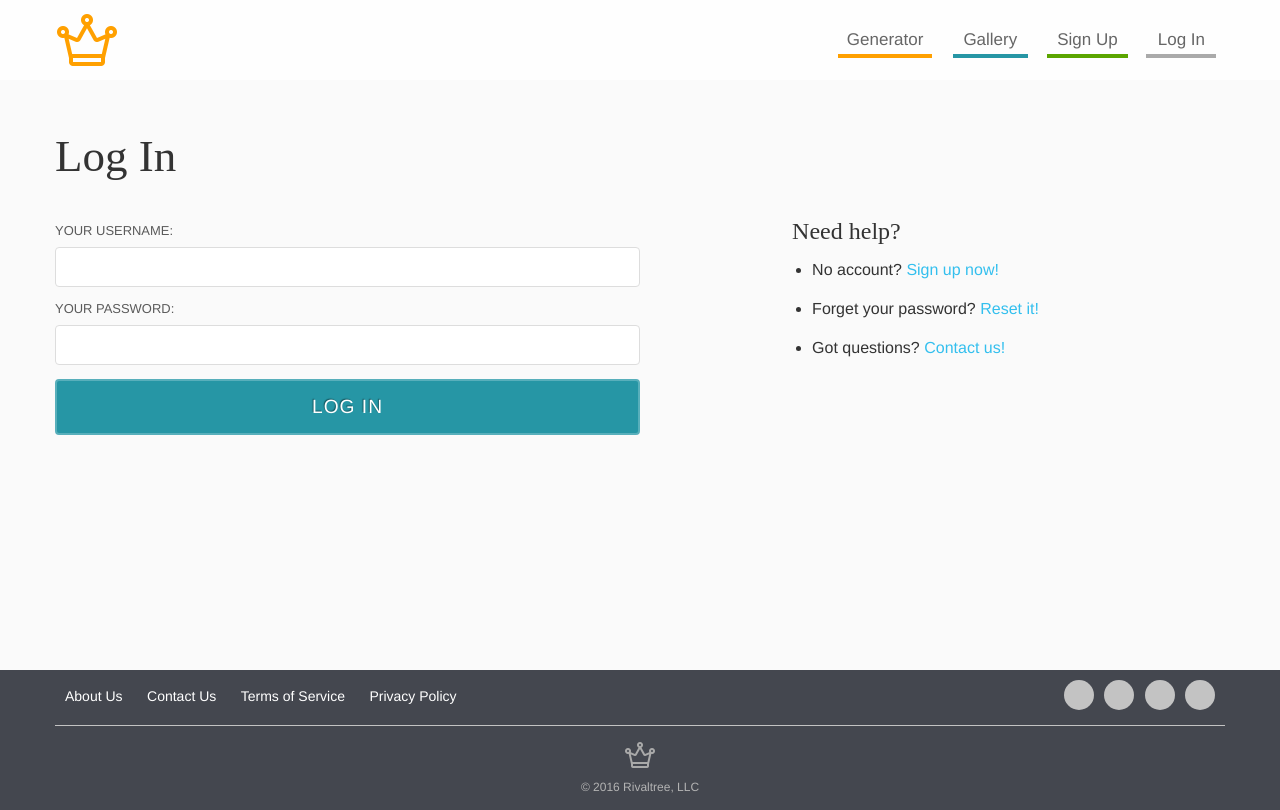
After one commit to mockenoff/rivaltree, a Django app: page /login/ in a window 1280 px wide. The commit adds this page. Run offline with Django 3.2, Linux system fonts and the light colour scheme; parts of the project's set-up code (start-up, migrations or seed data) failed here and were passed over; some web fonts are replaced.

Commit message:
Login, logout, reset views

```diff
--- a/apps/account/forms.py
+++ b/apps/account/forms.py
@@ -26,6 +26,19 @@ class ErrorForm(forms.Form):
 				classes.append('error')
 				self.fields[field].widget.attrs['class'] = ' '.join(classes)
 
+class ResetForm(ErrorForm):
+	password = forms.CharField(label='Your new password', widget=forms.PasswordInput, min_length=6, help_text='At least 6 characters long')
+	ERROR_FIELDS = ('password')
+
+class ForgotForm(ErrorForm):
+	email = forms.EmailField(label='Your email')
+	ERROR_FIELDS = ('email')
+
+class LoginForm(ErrorForm):
+	username = forms.CharField(label='Your username')
+	password = forms.CharField(label='Your password', widget=forms.PasswordInput)
+	ERROR_FIELDS = ('username', 'password')
+
 class SignupForm(ErrorForm):
 	username = forms.CharField(label='Your username')
 	email = forms.EmailField(label='Your email')
--- a/apps/account/urls.py
+++ b/apps/account/urls.py
@@ -12,6 +12,9 @@ urlpatterns = [
 	url(r'^terms/$', views.terms, name='terms'),
 	url(r'^privacy/$', views.privacy, name='privacy'),
 	url(r'^api/users/(?P<action>[^/]+)?', views.users, name='users'),
+	url(r'^logout/$', views.logout_view, name='logout'),
+	url(r'^login/$', views.login_view, name='login'),
+	url(r'^forgot/(?P<token>[^/]+)?', views.forgot, name='forgot'),
 	url(r'^dash/', views.dash, name='dash'),
 ]
 
--- a/apps/account/views.py
+++ b/apps/account/views.py
@@ -13,6 +13,7 @@ import datetime
 from django.conf import settings
 from django.shortcuts import render, redirect
 from django.views.decorators.csrf import csrf_exempt
+from django.contrib.auth.decorators import login_required
 from django.contrib.auth import authenticate, login, logout
 
 from lib import utils
@@ -59,13 +60,16 @@ def signup(request):
 	""" Serve up the signup page
 
 	"""
+	if request.user.is_authenticated():
+		return redirect('/')
+
 	form = None
 	if request.method == 'POST':
 		form = forms.SignupForm(request.POST)
 		if form.is_valid():
 			user, manager, confirmation = models.create_manager(
-				username=form.cleaned_data['username'],
-				email=form.cleaned_data['email'],
+				username=form.cleaned_data['username'].lower(),
+				email=form.cleaned_data['email'].lower(),
 				password=form.cleaned_data['password'])
 
 			utils.send_template_mail(
@@ -142,6 +146,100 @@ def users(request, action=None):
 
 		return utils.json_response({'logged_in': False}, status_code=401)
 
+def forgot(request, token=None):
+	""" Reset the password
+
+	"""
+	if request.user.is_authenticated():
+		return redirect('/')
+
+	form = None
+	error = False
+	complete = False
+
+	if token:
+		try:
+			reset = models.Reset.objects.get(pk=token)
+		except (ValueError, models.Reset.DoesNotExist):
+			reset = False
+			error = 1
+
+		form = forms.ResetForm()
+
+		if reset:
+			if request.method == 'POST':
+				form = forms.ResetForm(request.POST)
+				if form.is_valid():
+					reset.reset(password=form.cleaned_data['password'])
+					complete = True
+				else:
+					error = 2
+	else:
+		if request.method == 'POST':
+			form = forms.ForgotForm(request.POST)
+			if form.is_valid():
+				manager = models.Manager.objects.filter(user__email=form.cleaned_data['email'].lower()).first()
+				if manager:
+					reset = models.Reset.objects.filter(manager=manager).first()
+					if not reset:
+						reset = models.Reset.objects.create(manager=manager)
+
+					utils.send_template_mail(
+						subject='Reset the password to your Rivaltree account',
+						from_email=settings.DEFAULT_CONTACT_EMAIL,
+						recipient_list=[manager.user.email],
+						template='forgot',
+						data={
+							'username': manager.user.username,
+							'email': manager.user.email,
+							'token': reset.id.hex,
+						})
+					complete = True
+				else:
+					error = True
+		else:
+			form = forms.ForgotForm()
+
+	return render(request, 'forgot.html', {
+		'form': form,
+		'token': token,
+		'error': error,
+		'complete': complete,
+	})
+
+def login_view(request):
+	""" Log in the user
+
+	"""
+	if request.user.is_authenticated():
+		return redirect('/')
+
+	form = None
+	error = False
+	if request.method == 'POST':
+		form = forms.LoginForm(request.POST)
+		if form.is_valid():
+			user = authenticate(
+				username=form.cleaned_data['username'],
+				password=form.cleaned_data['password'])
+			if user:
+				login(request, user)
+				return redirect(request.GET.get('next', '/'))
+			else:
+				error = True
+	else:
+		form = forms.LoginForm()
+
+	return render(request, 'login.html', {'form': form, 'error': error})
+
+def logout_view(request):
+	""" Log out the user
+
+	"""
+	if request.user.is_authenticated():
+		logout(request)
+	return redirect('/')
+
 def emails(request, template):
 	""" Debug view for email templates
 
@@ -159,8 +257,15 @@ def emails(request, template):
 			'email': 'test@email.com',
 			'token': '7f94097c3ca8415ab209fe6c1c063b07',
 		})
+	elif template == 'forgot':
+		data.update({
+			'username': 'testuser',
+			'email': 'test@email.com',
+			'token': '7f94097c3ca8415ab209fe6c1c063b07',
+		})
 	return render(request, 'emails/%s.html' % template, data)
 
+@login_required(login_url='/login/')
 def dash(request):
 	""" Serve up the dash page (catchall view for dash requests)
 
--- a/templates/base.html
+++ b/templates/base.html
@@ -29,6 +29,7 @@
 						<li><a href="/gallery/">Gallery</a></li>
 						{% if manager %}
 						<li><a href="/dash/">Dashboard</a></li>
+						<li><a href="/logout/">Log Out</a></li>
 						{% else %}
 						<li><a href="/signup/">Sign Up</a></li>
 						<li><a href="/login/">Log In</a></li>
--- /dev/null
+++ b/templates/login.html
@@ -0,0 +1,45 @@
+{% extends "base.html" %}
+
+{% block title %}Log In - {% endblock %}
+{% block meta_description %}Log into your Rivaltree account{% endblock %}
+
+{% block container_class %}signup{% endblock %}
+
+{% block scripts %}<script src="/static/js/forms.js"></script>{% endblock %}
+
+{% block container %}
+<section class="cap-wrapper">
+	<h1>Log In</h1>
+
+	<form class="signup-form" action="{{ request.get_full_path }}" method="POST">
+		{% if error %}
+		<span class="error">Bad credentials, buddy.</span>
+		{% endif %}
+
+		{% csrf_token %}
+		<label for="{{ form.username.id_for_label }}">{{ form.username.label_tag }}</label>
+		{{ form.username }}
+		<label for="{{ form.password.id_for_label }}">{{ form.password.label_tag }}</label>
+		{{ form.password }}
+		<input type="submit" value="Log In" class="btn btn-action" />
+	</form>
+
+	<div class="signup-side">
+		<h2>Need help?</h2>
+		<ul class="decor">
+			<li>
+				No account?
+				<a href="/signup/">Sign up now!</a>
+			</li>
+			<li>
+				Forget your password?
+				<a href="/forgot/">Reset it!</a>
+			</li>
+			<li>
+				Got questions?
+				<a href="/contact/">Contact us!</a>
+			</li>
+		</ul>
+	</div>
+</section>
+{% endblock %}
--- a/templates/main.html
+++ b/templates/main.html
@@ -11,7 +11,11 @@
 		<p>Create brackets, manage tournaments, and gain fans.</p>
 		<p>
 			<a href="/generator/" class="btn">Give it a try</a>
+			{% if manager %}
+			<a href="/dash/" class="btn btn-action">To the dash</a>
+			{% else %}
 			<a href="/signup/" class="btn btn-action">Sign up</a>
+			{% endif %}
 		</p>
 	</div>
 </section>
--- a/tourf/public/css/main.css
+++ b/tourf/public/css/main.css
@@ -300,6 +300,16 @@ form .errorlist {
 	color: #FF6464;
 	font-weight: bold;
 }
+	form span.error {
+		color: #FF6464;
+		padding: 10px 0;
+		font-weight: bold;
+		display: inline-block;
+	}
+		form span.error:first-child {
+			font-size: 1.1em;
+			padding: 0 0 10px 0;
+		}
 	form input,
 	form textarea {
 		width: 100%;
```
Also changed, not shown: apps/account/models.py (+21 -0 lines), templates/emails/forgot.html (added, +13 -0 lines), templates/forgot.html (added, +53 -0 lines), apps/account/migrations/0005_reset.py (added).
